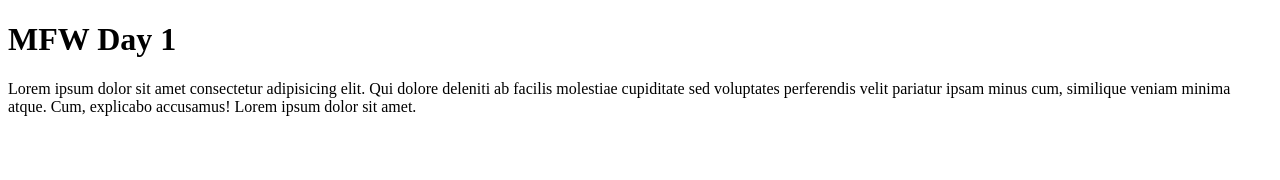
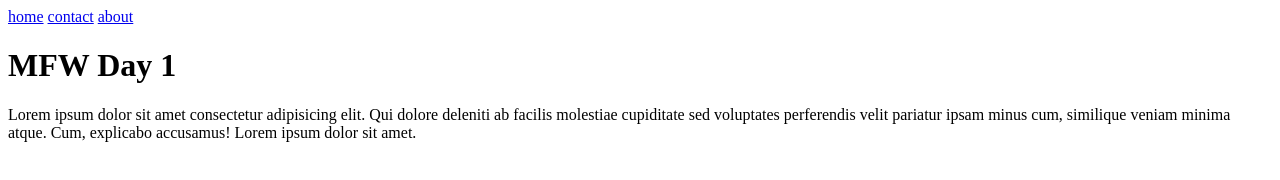
Before and after one commit to linman01/mfw-practice, a plain HTML site: page index.html in a window 1280 px wide. Drawn offline with Linux system fonts and the light colour scheme.

Commit message:
added nav

```diff
--- a/index.html
+++ b/index.html
@@ -7,6 +7,11 @@
     <title>MFW Day 1</title>
 </head>
 <body>
+    <nav>
+        <a href="#">home</a>
+        <a href="#">contact</a>
+        <a href="#">about</a>
+    </nav>
     <h1>MFW Day 1</h1>
     <p>Lorem ipsum dolor sit amet consectetur adipisicing elit. Qui dolore deleniti ab facilis molestiae cupiditate sed voluptates perferendis velit pariatur ipsam minus cum, similique veniam minima atque. Cum, explicabo accusamus! Lorem ipsum dolor sit amet.</p>
 </body>
```
